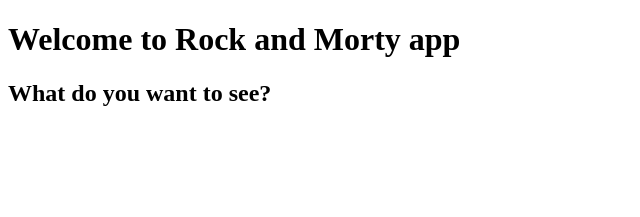
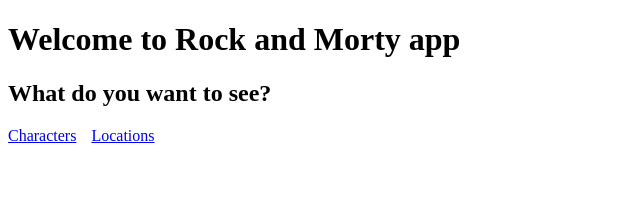
Before and after one commit to carballod/nextjs-r-m, a Next.js app: page / in a window 1280 px wide. Shown: the top 217 px of the page, without its empty margins (0-640 px from the left). Built offline with nearby package versions, Linux system fonts and the light colour scheme.

Commit message:
Agrega navegación

```diff
--- a/src/app/information/characters/page.tsx
+++ b/src/app/information/characters/page.tsx
@@ -1,5 +1,6 @@
-import { Card } from "@/components";
+import { Card, Navigator } from "@/components";
 import { getCharacters } from "./services";
+import { Routes } from "@/models";
 
 async function fetchCharacters() {
   const response = await getCharacters();
@@ -10,6 +11,7 @@ async function Characters() {
   const characters = await fetchCharacters();
   return (
     <>
+      <Navigator pathNames={[Routes.HOME, Routes.LOCATIONS]} />
       {characters.map((character) => (
         <Card key={character.id} data={character} />
       ))}
--- a/src/app/information/locations/page.tsx
+++ b/src/app/information/locations/page.tsx
@@ -1,5 +1,6 @@
-import { Card } from "@/components";
+import { Card, Navigator } from "@/components";
 import { getLocations } from "./services";
+import { Routes } from "@/models";
 
 async function fetchLocations() {
   const response = await getLocations();
@@ -10,6 +11,7 @@ async function Locations() {
   const locations = await fetchLocations();
   return (
     <>
+      <Navigator pathNames={[Routes.HOME, Routes.CHARACTERS]} />
       {locations.map((location) => (
         <Card key={location.id} data={location} />
       ))}
--- a/src/app/page.tsx
+++ b/src/app/page.tsx
@@ -1,8 +1,13 @@
+import Navigator from "@/components/Navigator/Navigator";
+import { Routes } from "@/models";
+import Link from "next/link";
+
 export default function Home() {
   return (
     <div>
       <h1>Welcome to Rock and Morty app</h1>
       <h2>What do you want to see?</h2>
+      <Navigator pathNames={[Routes.CHARACTERS, Routes.LOCATIONS]} />
     </div>
   );
 }
--- /dev/null
+++ b/src/components/Navigator/Navigator.tsx
@@ -0,0 +1,18 @@
+import { Route } from "@/models";
+import Link from "next/link";
+
+interface Props {
+  pathNames: Route[];
+}
+
+function Navigator({ pathNames }: Props) {
+  return (
+    <div style={{ display: "flex", gap: "15px", flexDirection: "row" }}>
+      {pathNames.map((pathName) => (
+        // eslint-disable-next-line react/jsx-key
+        <Link href={pathName.path}>{pathName.name}</Link>
+      ))}
+    </div>
+  );
+}
+export default Navigator;
--- a/src/components/index.ts
+++ b/src/components/index.ts
@@ -1 +1,2 @@
 export * from "./Card";
+export { default as Navigator } from "./Navigator/Navigator";
--- /dev/null
+++ b/src/models/index.ts
@@ -0,0 +1 @@
+export * from "./routes.model";
--- /dev/null
+++ b/src/models/routes.model.ts
@@ -0,0 +1,19 @@
+export const Routes = {
+  HOME: {
+    path: "/",
+    name: "Home",
+  },
+  CHARACTERS: {
+    path: "/information/characters",
+    name: "Characters",
+  },
+  LOCATIONS: {
+    path: "/information/locations",
+    name: "Locations",
+  },
+};
+
+export interface Route {
+  path: string;
+  name: string;
+}
```
